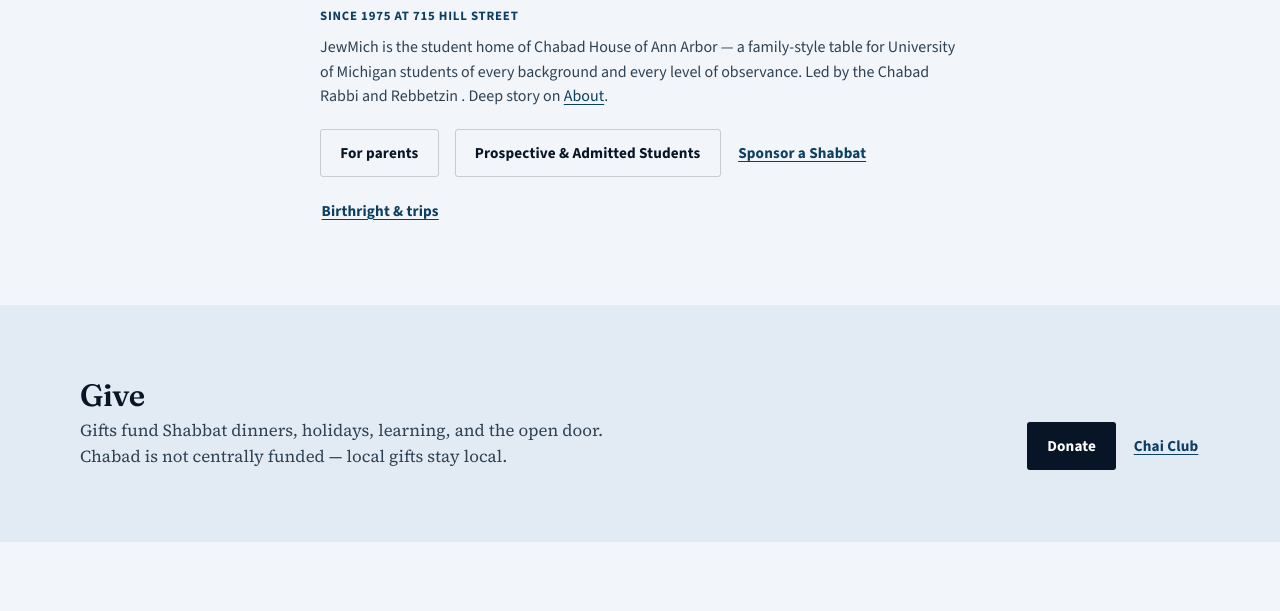
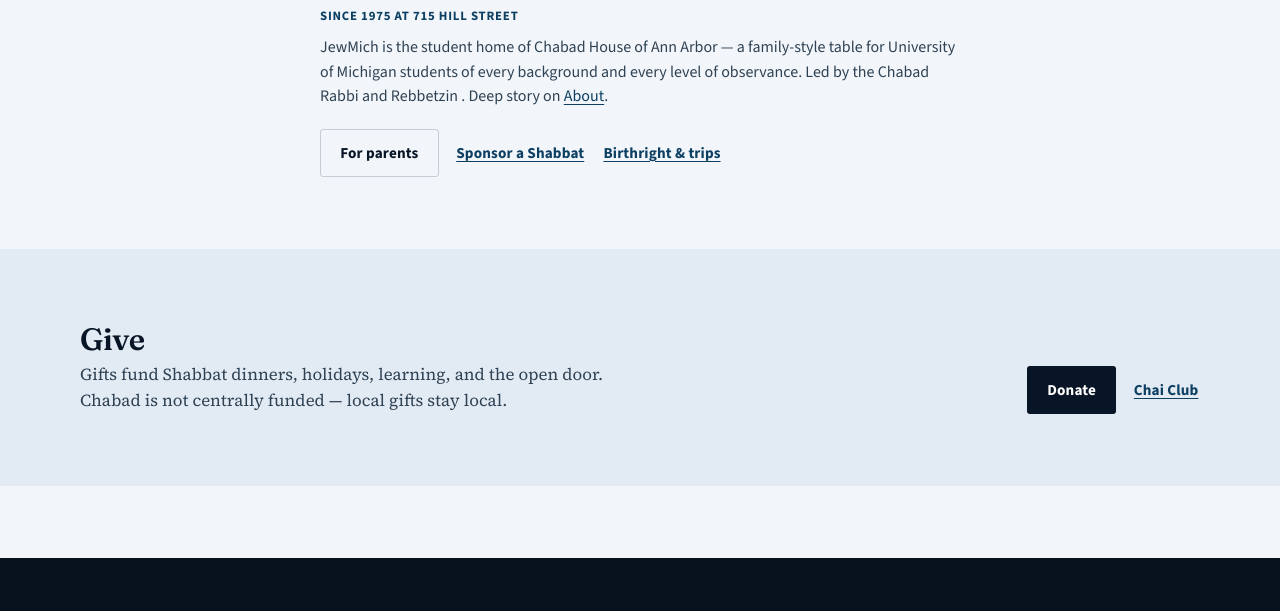
Before and after one commit to avigoldschmidt/jewmich-phase1, an Astro site: page /home/students in a window 1280 px wide. Shown: the part 1680-2291 px from the top of the page. Built offline with nearby package versions, Linux system fonts and the light colour scheme; Astro itself is replaced by a stand-in of ours.

Commit message:
Remove misplaced student link

```diff
--- a/src/pages/home/students.astro
+++ b/src/pages/home/students.astro
@@ -91,7 +91,6 @@ const events = (await getCollection('events')).filter(
       </p>
       <div class="cta-row trust__ctas">
         <CtaLink href="/students/parents" label="For parents" variant="secondary" />
-        <CtaLink href="/students/prospective" label="Prospective & Admitted Students" variant="secondary" />
         <CtaLink
           href="https://www.jewmich.com/sponsorshabbat/"
           label="Sponsor a Shabbat"
```
